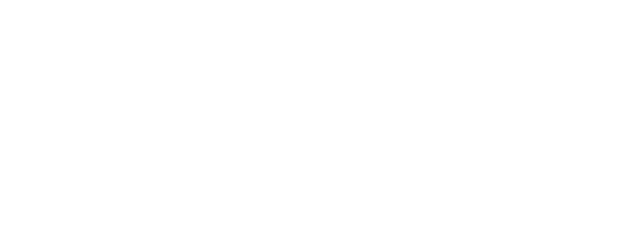
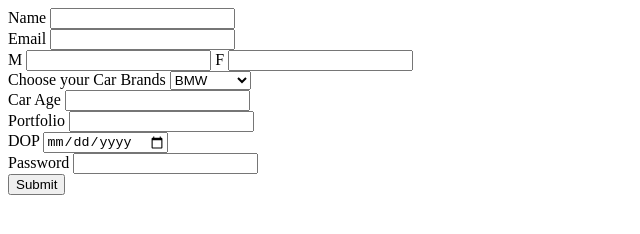
Before and after one commit to acciojob/car-insurance-form-VarshaSharma07, a website: page main.html in a window 1280 px wide. Shown: the whole page, without its empty margins (0-640 px from the left). Drawn offline with Linux system fonts and the light colour scheme.

Commit message:
created a submission

```diff
--- a/main.html
+++ b/main.html
@@ -8,6 +8,49 @@
 
 <body>
 	<!-- the entire body must be written by student -->
+	<form id="my-form" method="post">
+		<div>
+			<label for="name">Name</label>
+			<input type="text" id="name" required>
+		</div>
+		<div>
+			<label for="email">Email</label>
+			<input type="text" id="email" required>
+		</div>
+		<div>
+			<label for="gender_m">M</label>
+			<input type="ratio" id="gender_m" name="gender" required>
+			<label for="gender_f">F</label>
+			<input type="ratio" id="gender_f" name="gender" required>
+		</div>
+		<div>
+			<label for="car brands">Choose your Car Brands</label>
+			<select name="car brands" id="car brands" required>
+				<option>BMW</option>
+				<option>Audi</option>
+				<option>Mercedez</option>
+			</select>
+		</div>
+		<div>
+			<label for="car age">Car Age</label>
+			<input type="number" id="car age" min="0" required>
+		</div>
+		<div>
+			<label for="portfolio">Portfolio</label>
+			<input type="url" name="portfolio" id="portfolio">
+		</div>
+		<div>
+			<label for="dop">DOP</label>
+			<input type="date" id="dop" required>
+		</div>
+		<div>
+			<label for="password">Password</label>
+			<input type="password" id="password" required>
+		</div>
+		<div>
+			<button type="submit">Submit</button>
+		</div>
+	</form>
     <script type="text/javascript" src="./script.js">
 </script>
 
```
